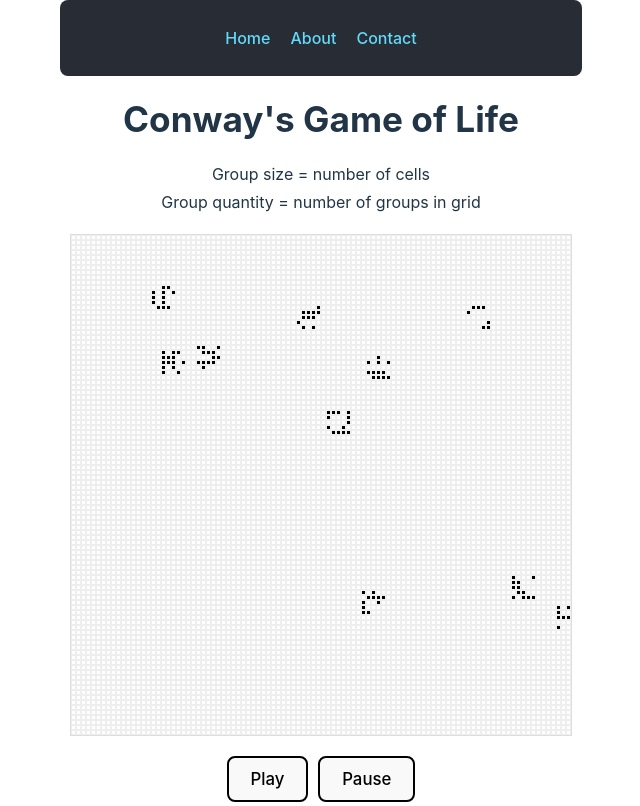
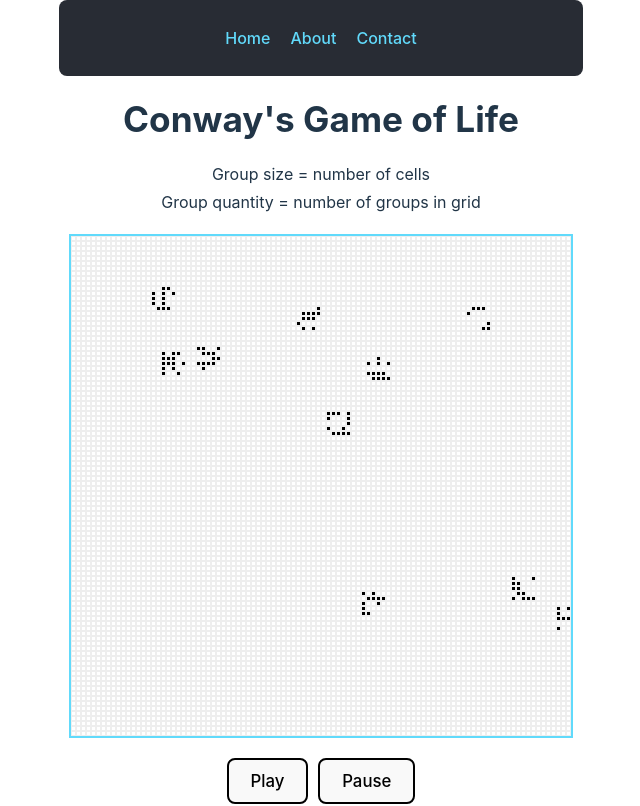
Before and after one commit to sifzerda/game-of-life, a React (Vite) app: page / in a window 1280 px wide. Shown: the top 806 px of the page, without its empty margins (319-959 px from the left). Built offline with nearby package versions, Linux system fonts and the light colour scheme.

Commit message:
added screenshot

```diff
--- a/src/GOL.css
+++ b/src/GOL.css
@@ -24,7 +24,7 @@
     grid-template-rows: repeat(100, 1fr);
     width: 500px; /* Adjust the width to your preference */
     height: 500px; /* Adjust the height to your preference */
-    border: 1px solid #ddd; /* Border around the grid */
+    border: 2px solid #61dafb; /* Border around the grid */
   }
 
   .grid-cell {
--- a/src/components/Grid.jsx
+++ b/src/components/Grid.jsx
@@ -81,7 +81,6 @@ const Grid = () => {
         }
       }
     }
-
     return grid;
   }
 
--- a/src/index.css
+++ b/src/index.css
@@ -61,6 +61,7 @@ ul {
 li {
   margin: 0 10px;
 }
+
 
 button {
   border-radius: 8px;
```
Also changed, not shown: 1 other file (tests, documents, lock files or other folders).
